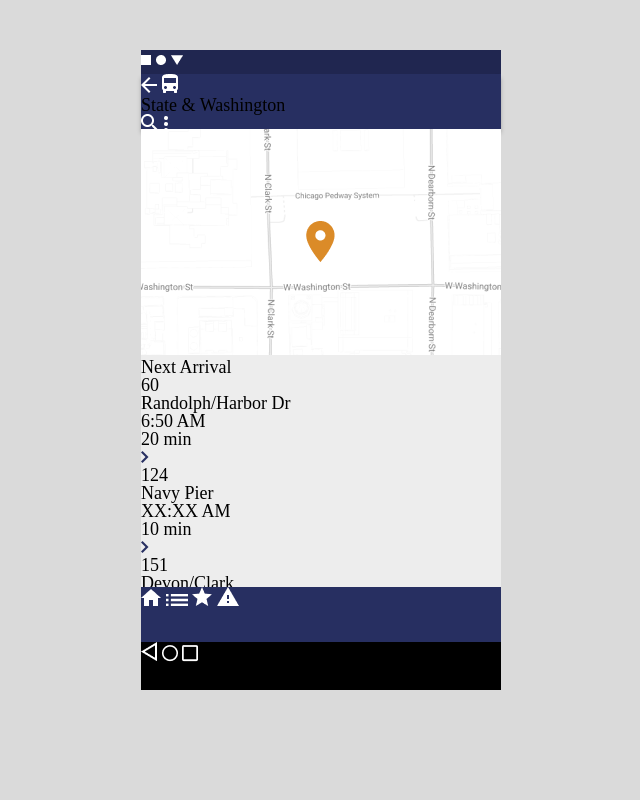
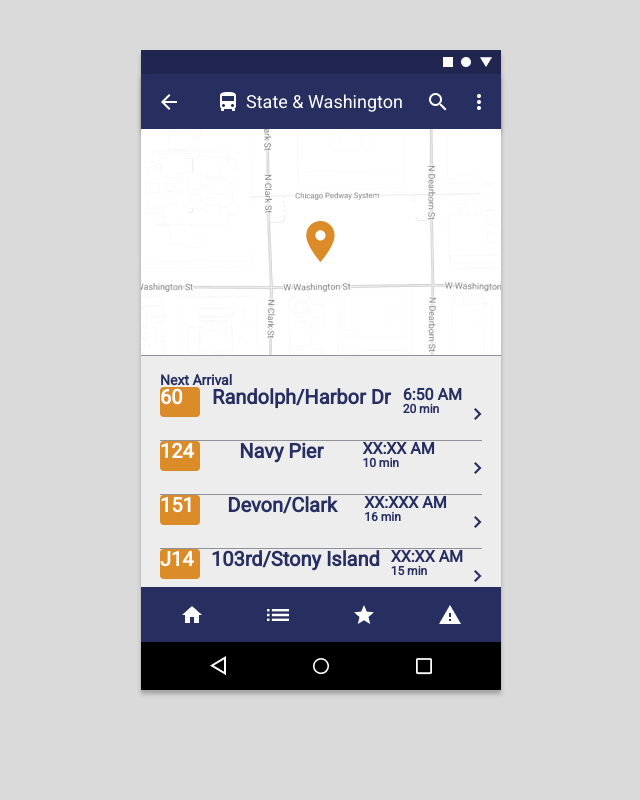
Before and after one commit to jfaith630/busybus_list-view-design, a plain HTML site: page index.html in a window 1280 px wide. Shown: the whole page, without its empty margins (319-959 px from the left). Drawn offline with Linux system fonts and the light colour scheme.

Commit message:
Update index.html & style.css

```diff
--- a/css/style.css
+++ b/css/style.css
@@ -4,11 +4,44 @@
 
 body {
   background-color: #dadada;
+  font-family: 'Roboto', Helvetica, Arial, sans-serif;
   font-size: 18px;
+}
+
+img {
+  align-self: center;
+}
+
+h1 {
+  align-self: center;
+  color: #FFFFFF;
+  font-weight: 500;
+}
+
+h2 {
+  font-size: 14px;
+}
+
+.map-img {
+  border-bottom: #90929A solid 1px;
+}
+
+.status-bar-img {
+  margin-right: 8px;
+}
+
+.bus-icon-img {
+  position: relative;
+  left: 16px;
+}
+
+.search-icon-img {
+  margin-right: 3px;
 }
 
 .container {
   background-color: #ededed;
+  box-shadow: 0px 4px 4px rgba(0, 0, 0, 0.25);
   height: 640px;
   margin: 50px auto;
   width: 360px;
@@ -16,31 +49,77 @@ body {
 
 .status-bar {
   background-color: #202650;
+  display: flex;
+  flex-direction: row;
   height: 24px;
+  justify-content: flex-end;
   width: 360px;
 }
 
 .app-bar-top {
   background-color: #272F61;
+  display: flex;
+  flex-direction: row;
   box-shadow: 0px 4px 4px rgba(0, 0, 0, 0.25);
   height: 55px;
+  justify-content: space-around;
+  padding: 0px 7px;
   width: 360px;
 }
 
-.list-container {
+.scroll-container {
   height: 458px;
   overflow-x: hidden;
   overflow-y: scroll;
 }
 
+.list-container {
+  color: #272F61;
+  font-size: 20px;
+  font-weight: bold;
+  padding: 14px 19px;
+}
+
+.bus-route-icon {
+  background-color: #DB8B28;
+  border-radius: 4px;
+  color: #FFFFFF;
+  height: 30px;
+  width: 40px;
+}
+
+.arrival-time {
+  font-size: 16px;
+}
+
+.time-to-arrival {
+  font-size: 12px;
+}
+
+.list-item {
+  border-bottom: #90929A solid 1px;
+  display: flex;
+  flex-direction: row;
+  height: 54px;
+  justify-content: space-between;
+}
+
 .app-bar-bottom {
   background-color: #272F61;
+  display: flex;
+  flex-direction: row;
   height: 55px;
+  justify-content: space-around;
+  padding: 0px 8px;
   width: 360px;
 }
 
 .android-nav-bar {
   background-color: #000000;
+  display: flex;
+  flex-direction: row;
   height: 48px;
+  justify-content: space-around;
+  padding: 0px 26px;
   width: 360px;
 }
--- a/index.html
+++ b/index.html
@@ -6,25 +6,27 @@
     <title>busybus_list-view-design</title>
     <link rel="stylesheet" href="css/reset.css">
     <link rel="stylesheet" href="css/style.css">
+    <link href="https://fonts.googleapis.com/css?family=Roboto&display=swap" rel="stylesheet">
   </head>
   <body>
     <section class="container">
       <div class="status-bar">
-        <img src="images/square.png" alt="">
-        <img src="images/Ellipse.png" alt="">
-        <img src="images/Polygon.png" alt="">
+        <img class="status-bar-img" src="images/square.png" alt="">
+        <img class="status-bar-img" src="images/Ellipse.png" alt="">
+        <img class="status-bar-img" src="images/Polygon.png" alt="">
       </div>
       <div class="app-bar-top">
         <img src="images/back-arrow.png" alt="back arrow">
-        <img src="images/bus-icon.png" alt="bus-icon">
+        <img class="bus-icon-img" src="images/bus-icon.png" alt="bus-icon">
         <h1 class="bus-station">State & Washington</h1>
-        <img src="images/search-icon.png" alt="search icon">
+        <img class="search-icon-img" src="images/search-icon.png" alt="search icon">
         <img src="images/three-dots-vertical.png" alt="more options">
       </div>
+      <div class="scroll-container">
+        <div class="map">
+          <img class="map-img" src="images/map.png" alt="map-image">
+        </div>
         <div class="list-container">
-        <div class="map">
-          <img src="images/map.png" alt="map-image">
-        </div>
           <h2 class="subheader">Next Arrival</h2>
           <div class="list-item">
             <div class="bus-route-icon">60</div>
@@ -80,7 +82,8 @@
             </div>
             <img src="images/arrow.png" alt="more details">
           </div>
-      </div
+        </div>
+      </div>
       <div id="overflow-fix"></div>
       <div class="app-bar-bottom">
         <img src="images/home-icon.png" alt="home">
```
Lines whose indentation alone changed are shown as unchanged.
